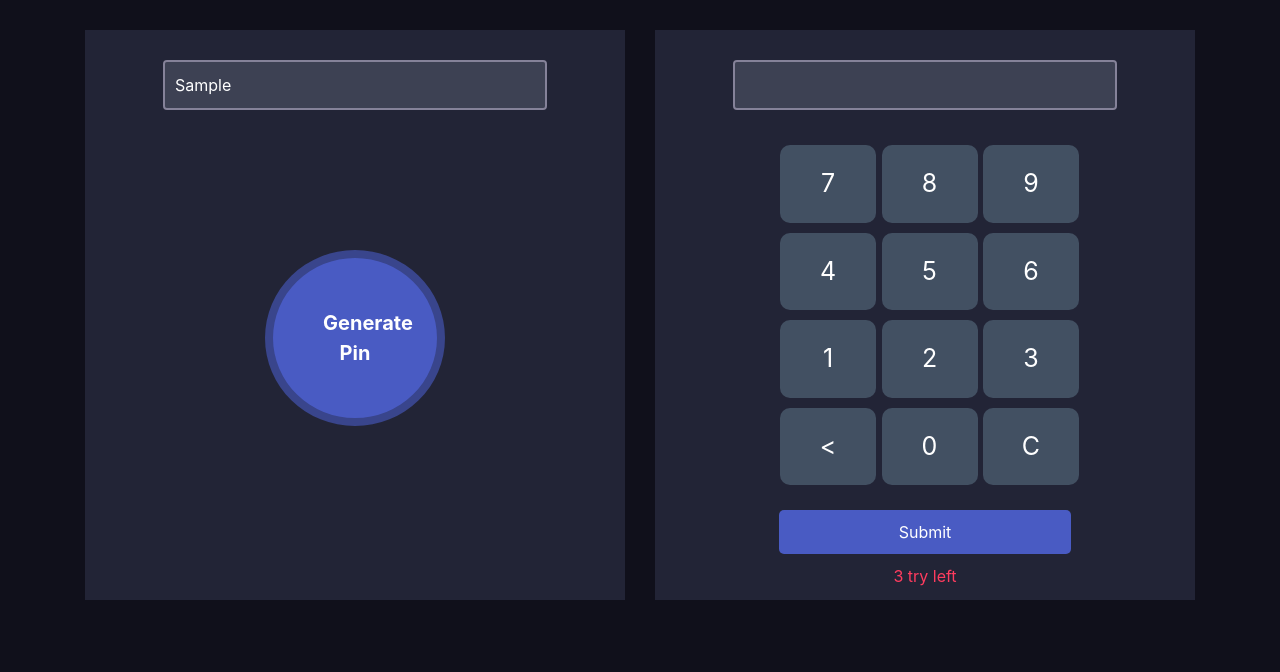
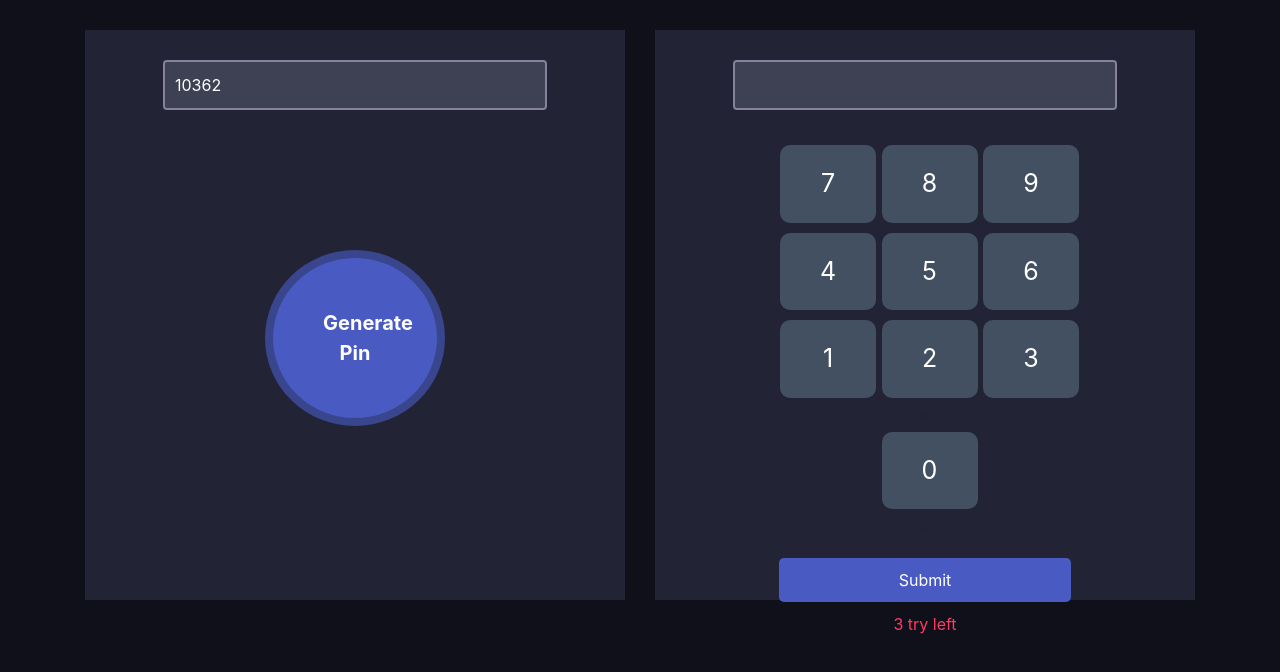
Before and after one commit to Rubayz/pin-matcher, a plain HTML site: page index.html in a window 1280 px wide. Both pictures are taken after typing "Sample" into the empty fields and a click on the button "Generate Pin". Drawn offline with nearby package versions, Linux system fonts and the light colour scheme.

Commit message:
2 steps finsished more 2 to go

```diff
--- a/index.html
+++ b/index.html
@@ -12,8 +12,8 @@
         <div class="row">
             <div class="col-md-6">
                 <div class="pin-generator half-width">
-                    <input class="form-control" type="text">
-                    <button class="generate-btn">Generate Pin</button>
+                    <input id="random" class="form-control" type="text">
+                    <button id="generateBtn" class="generate-btn">Generate Pin</button>
                 </div>
             </div>
             <div class="col-md-6">
@@ -37,9 +37,9 @@
                               <div class="button">3</div>
                             </div>
                             <div class="calc-button-row">
-                                <div class="button"><</div>
+                                <div><</div>
                                 <div class="button">0</div>
-                                <div class="button">C</div>
+                                <div>C</div>
                             </div>
                             <div>
                                 <button type="submit" class="submit-btn">Submit</button>
@@ -49,13 +49,20 @@
                 </div>
             </div>
         </div>
-        <div class="notify-section">
+        <div id="notify-area" class="notify-section">
             <p class="notify">❌ Pin Didn't Match, Please try again</p>
             <p class="notify">✅ Pin Matched... Secret door is opening for you</p>
         </div>
     </div>
     <script>
+        // Hiding the notification
+        const notify = document.getElementById("notify-area");
+        notify.style.display = "none";
 
+        //Generating the Pin
+        document.getElementById("generateBtn").addEventListener("click", function(){
+            document.getElementById("random").value = Math.floor((Math.random() * 9999) + 1000);
+        })
     </script>
 </body>
 </html>
--- a/style.css
+++ b/style.css
@@ -97,7 +97,6 @@ color: #E0B612;
     padding: 5px 20px;
 }
 .notify-section{
-    display: none;
     width: 35%;
     margin: 0 auto;
 }
```
